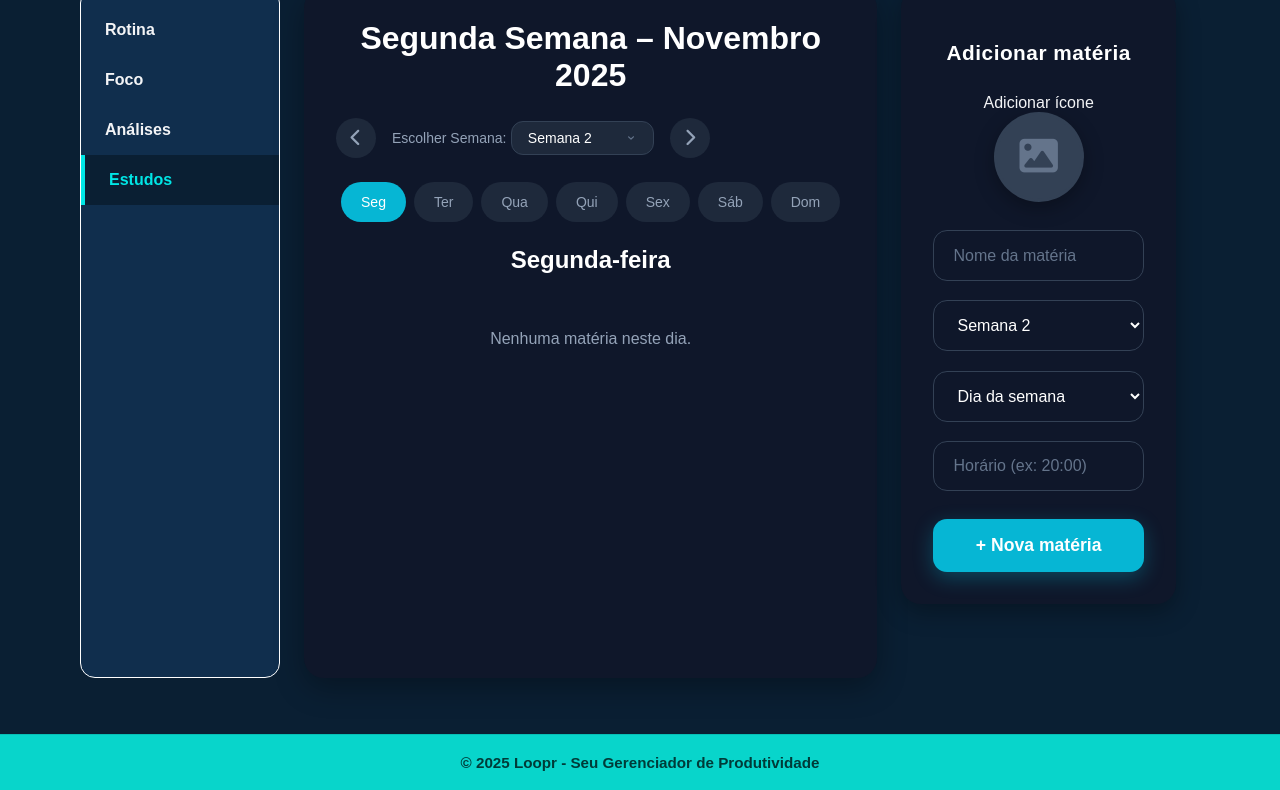
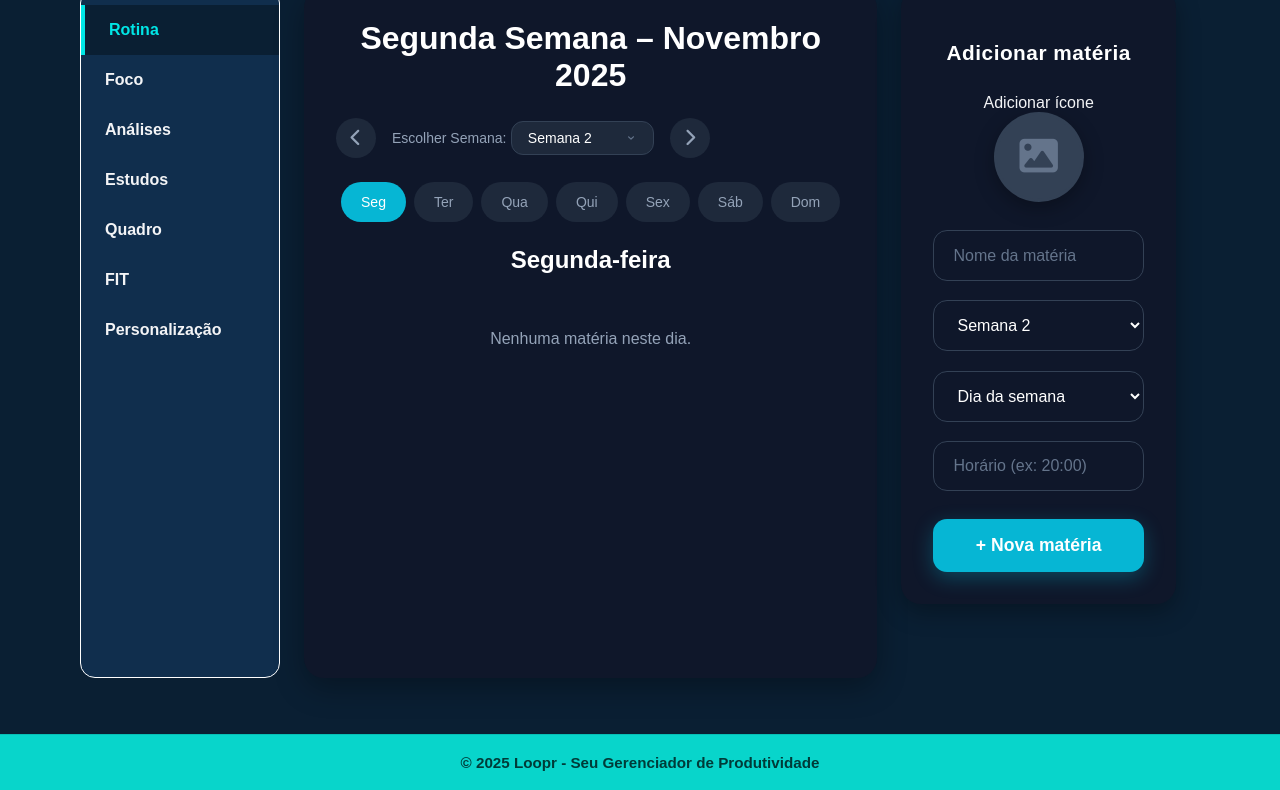
Before and after one commit to kevincardoso3567-maker/Loopr, a plain HTML site: page estudos.html in a window 1280 px wide. Shown: the part 116-906 px from the top of the page. Drawn offline with Linux system fonts and the light colour scheme.

Commit message:
Update estudos.html

```diff
--- a/estudos.html
+++ b/estudos.html
@@ -25,13 +25,16 @@
   </header>
 
   <div class="main-layout-wrapper">
-    <!-- SIDEBAR -->
-    <nav class="sidebar">
-      <a href="index.html" class="nav-button"><i class="fa-solid fa-home"></i> Rotina</a>
-      <a href="foco.html" class="nav-button"><i class="fa-solid fa-bolt"></i> Foco</a>
-      <a href="analises.html" class="nav-button"><i class="fa-solid fa-chart-line"></i> Análises</a>
-      <a href="estudos.html" class="nav-button active"><i class="fa-solid fa-book"></i> Estudos</a>
-    </nav>
+     <!-- SIDEBAR: ABRE NA MESMA GUIA -->
+        <nav class="sidebar">
+            <a href="index.html" class="nav-button active">Rotina</a>
+            <a href="foco.html" class="nav-button">Foco</a>
+            <a href="analises.html" class="nav-button">Análises</a>
+            <a href="estudos.html" class="nav-button">Estudos</a>
+            <a href="quadro.html" class="nav-button">Quadro</a>
+            <a href="fit.html" class="nav-button">FIT</a>
+            <a href="personalização.html" class="nav-button">Personalização</a>
+        </nav>
 
     <!-- MAIN CONTENT -->
     <main class="main-content-area">
```
